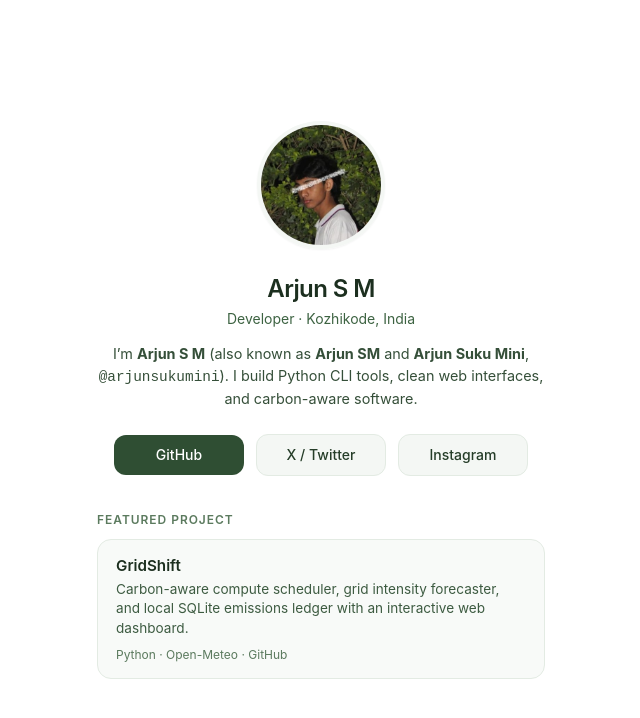
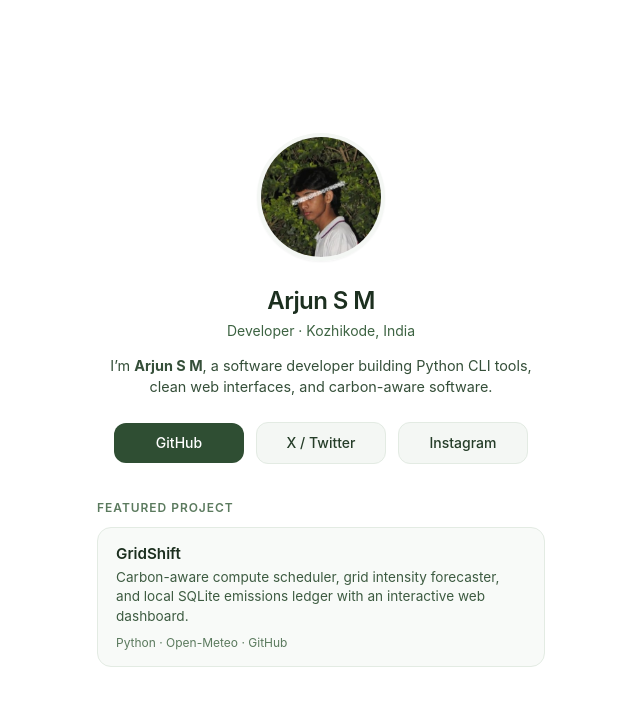
Before and after one commit to arjunsukumini/arjunsukumini.github.io, a plain HTML site: page index.html in a window 1280 px wide. Shown: the whole page, without its empty margins (319-959 px from the left). Drawn offline with Linux system fonts and the light colour scheme.

Commit message:
Remove parenthetical alias text from visible about copy

```diff
--- a/index.html
+++ b/index.html
@@ -188,7 +188,7 @@
     <h1>Arjun S M</h1>
     <p class="bio">Developer · Kozhikode, India</p>
     <p class="about-copy">
-      I’m <strong>Arjun S M</strong> (also known as <strong>Arjun SM</strong> and <strong>Arjun Suku Mini</strong>, <code>@arjunsukumini</code>). I build Python CLI tools, clean web interfaces, and carbon-aware software.
+      I’m <strong>Arjun S M</strong>, a software developer building Python CLI tools, clean web interfaces, and carbon-aware software.
     </p>
     <div class="links">
       <a href="https://github.com/arjunsukumini" target="_blank" rel="me noopener noreferrer" class="btn btn-primary">
```
